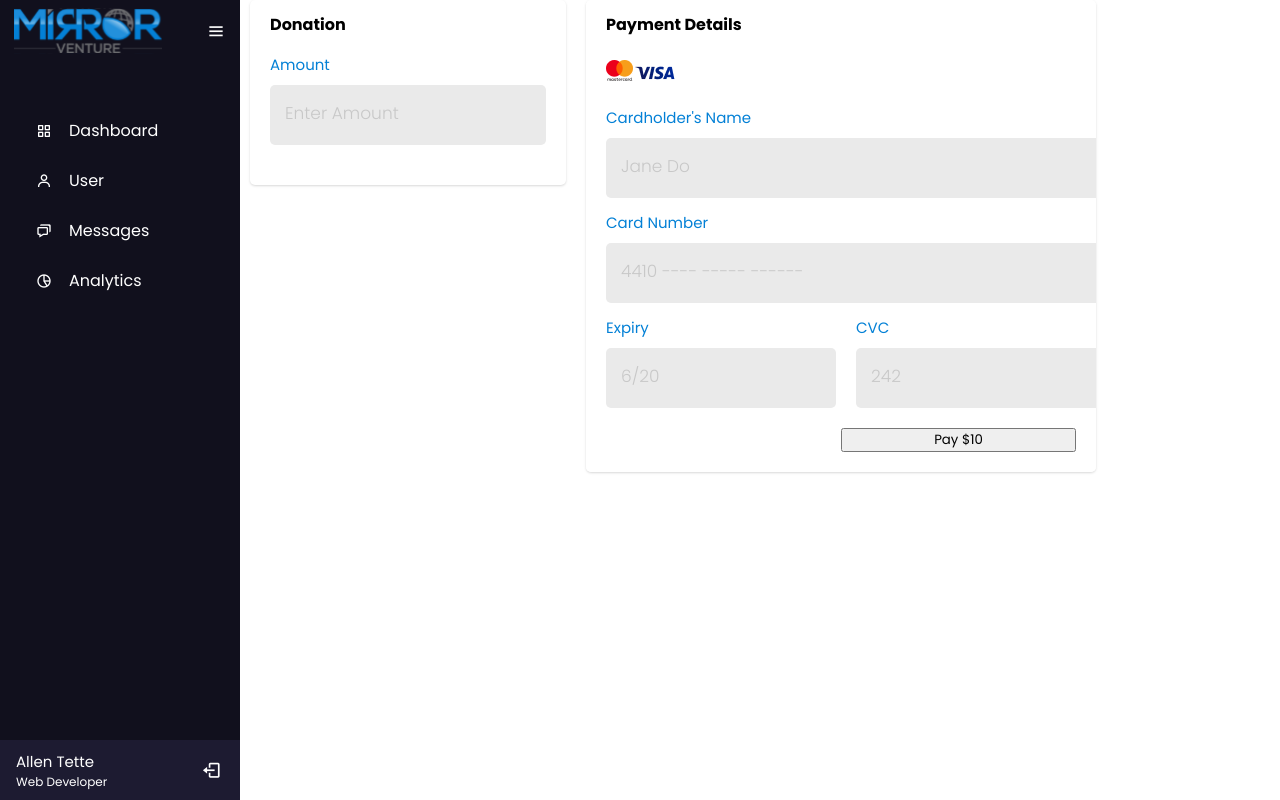
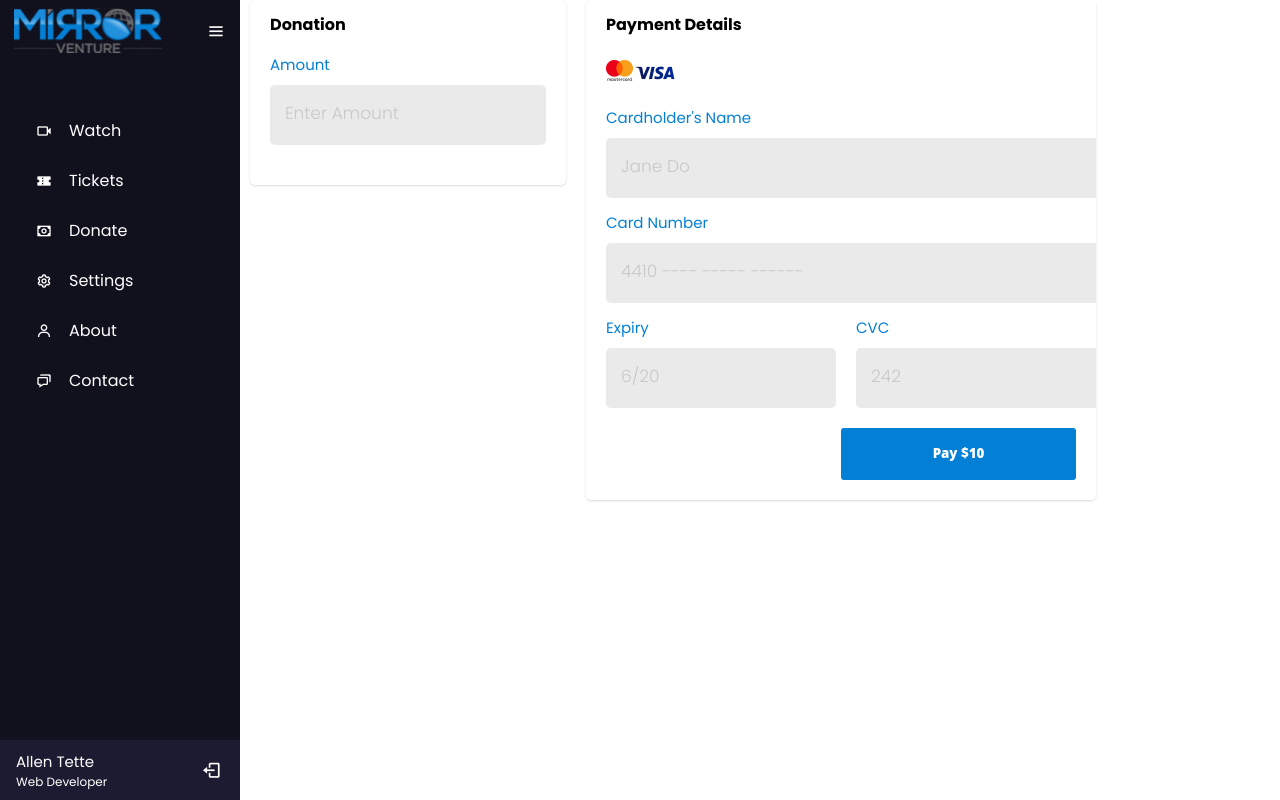
Before and after one commit to alleneben/mirror-ventures, a React (Create React App) app: page /app/dashboard/donate in a window 1280 px wide. Both pictures are taken after a click on the icon 39 px from the left and 31 px from the top of the page. Built offline with nearby package versions, Linux system fonts and the light colour scheme.

Commit message:
changed buttons

```diff
--- a/src/components/sidenav/sidenav.js
+++ b/src/components/sidenav/sidenav.js
@@ -1,8 +1,6 @@
 import React from 'react';
-import { NavLink } from "react-router-dom";
-
 import { ReactComponent as Logo } from '../../asset/img/logo.svg';
-// import SideNavItem from './sidenavitem';
+import SideNavItem from './sidenavitem';
 // import styles from './sidenav.module.scss';
 
 
@@ -61,6 +59,13 @@ const SideNav = () => {
                 <i className='bx bx-menu' id="menubtn" onClick={toggleSidebar}></i>
             </div>
             <ul className={"navList"}>
+                <SideNavItem path="/app/dashboard/watch" linktext="Watch" icon={"bx bx-video"}/>
+                <SideNavItem path="/app/dashboard/tickets" linktext="Tickets" icon={"bx bxs-coupon"}/>
+                <SideNavItem path="/app/dashboard/donate" linktext="Donate" icon={"bx bx-money"}/>
+                <SideNavItem path="/app/dashboard/settings" linktext="Settings" icon={"bx bx-cog"}/>
+                <SideNavItem path="/app/dashboard/about" linktext="About" icon={"bx bx-user"}/>
+                <SideNavItem path="/app/dashboard/contact" linktext="Contact" icon={"bx bx-chat"}/>
+
                 {/* <li>
                     <NavLink>
                         <i className="bx bx-search"></i>
@@ -68,34 +73,6 @@ const SideNav = () => {
                     </NavLink>
                     <span className="tooltip">Search</span>
                 </li> */}
-                <li>
-                    <NavLink to={"/"}>
-                        <i className="bx bx-grid-alt"></i>
-                        <span className={"linksName"}>Dashboard</span>
-                    </NavLink>
-                    <span className="tooltip">Dashboard</span>
-                </li>
-                <li>
-                    <NavLink to={"/"}>
-                        <i className="bx bx-user"></i>
-                        <span className={"linksName"}>User</span>
-                    </NavLink>
-                    <span className="tooltip">User</span>
-                </li>
-                <li>
-                    <NavLink to={"/"}>
-                        <i className="bx bx-chat"></i>
-                        <span className={"linksName"}>Messages</span>
-                    </NavLink>
-                    <span className="tooltip">Messages</span>
-                </li>
-                <li>
-                    <NavLink to={"/"}>
-                        <i className="bx bx-pie-chart-alt-2"></i>
-                        <span className={"linksName"}>Analytics</span>
-                    </NavLink>
-                    <span className="tooltip">Analytics</span>
-                </li>
             </ul>
             <div className={"profileContent"}>
                 <div className={"profile"}>
--- a/src/components/sidenav/sidenavitem.js
+++ b/src/components/sidenav/sidenavitem.js
@@ -1,7 +1,7 @@
 import React from "react";
 import { NavLink } from "react-router-dom";
 
-import { FontAwesomeIcon } from "@fortawesome/react-fontawesome";
+// import { FontAwesomeIcon } from "@fortawesome/react-fontawesome";
 
 
 const SideNavItems = ({ path, linktext,icon }) => {
@@ -15,13 +15,12 @@ const SideNavItems = ({ path, linktext,icon }) => {
 
   return (
     <li>
-      <NavLink to={path ==='logout' ? '/' : path}>
-      <FontAwesomeIcon
-        style={{ fontSize: "1.1rem", marginRight: ".3rem" }}
-        icon={icon} />{" "}
-        { linktext }
-      </NavLink>
-    </li>
+    <NavLink to={path ==='logout' ? '/' : path}>
+        <i className={icon}></i>
+        <span className={"linksName"}>{ linktext }</span>
+    </NavLink>
+    <span className="tooltip">{ linktext }</span>
+</li>
   );
 };
 
--- a/src/index.css
+++ b/src/index.css
@@ -225,7 +225,7 @@ body {
 .main {
   position: absolute;
   height: 100%;
-  z-index: -1;
+  /* z-index: -1; */
   width: calc(100% - 90px);
   left: 90px;
   transition: all 0.5s ease;
--- a/src/pages/donate/donate.js
+++ b/src/pages/donate/donate.js
@@ -1,4 +1,4 @@
-import { Card, CardHeader, CardBody, CardFooter, Field } from '../../components';
+import { Card, CardHeader, CardBody, CardFooter, Field, Button } from '../../components';
 import utilstyle from '../../asset/scss/util.module.scss';
 import customStyles from './donate.module.scss';
 import styles from '../../asset/scss/forms.module.scss';
@@ -98,7 +98,7 @@ const Donate = () => {
                     </div>
                 </CardBody>
                 <CardFooter className={utilstyle.cardfooter}>
-                    <button type="submit"  className={styles.button} style={{width: "50%"}}>Pay $10</button>
+                    <Button btntype="btn" btntext={'Pay $10'} style={{width: "50%"}}/>
                 </CardFooter>
             </Card>
         </div>
--- a/src/pages/tickets/tickets.js
+++ b/src/pages/tickets/tickets.js
@@ -1,5 +1,4 @@
 import { DataTable, Button } from '../../components';
-import styles from '../../asset/scss/forms.module.scss';
 import customStyles from './tickets.module.scss';
 
 const Tickets = () => {
@@ -20,7 +19,7 @@ const Tickets = () => {
 
     return (
         <div className={customStyles.tickets}>
-            <Button styles={styles.button} btntext={'Buy Ticket'} style={{width: '150px', marginLeft:'auto', marginBottom: '20px'}}/>
+            <Button btntype="btn" btntext={'Buy Ticket'} style={{width: '150px', marginLeft:'auto', marginBottom: '20px'}}/>
             <DataTable config={initConfig} data={ data } />
         </div>
     )
```
